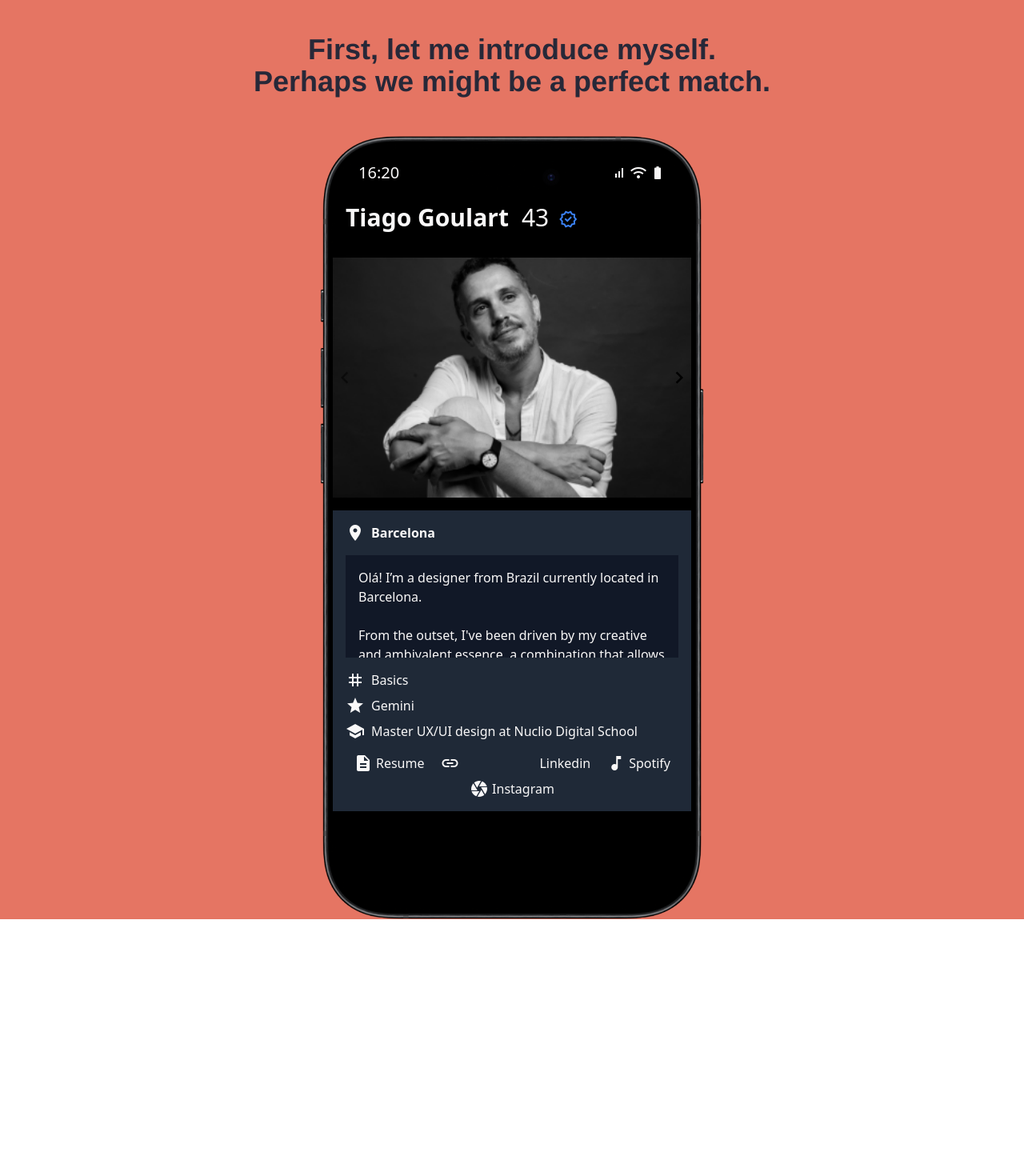
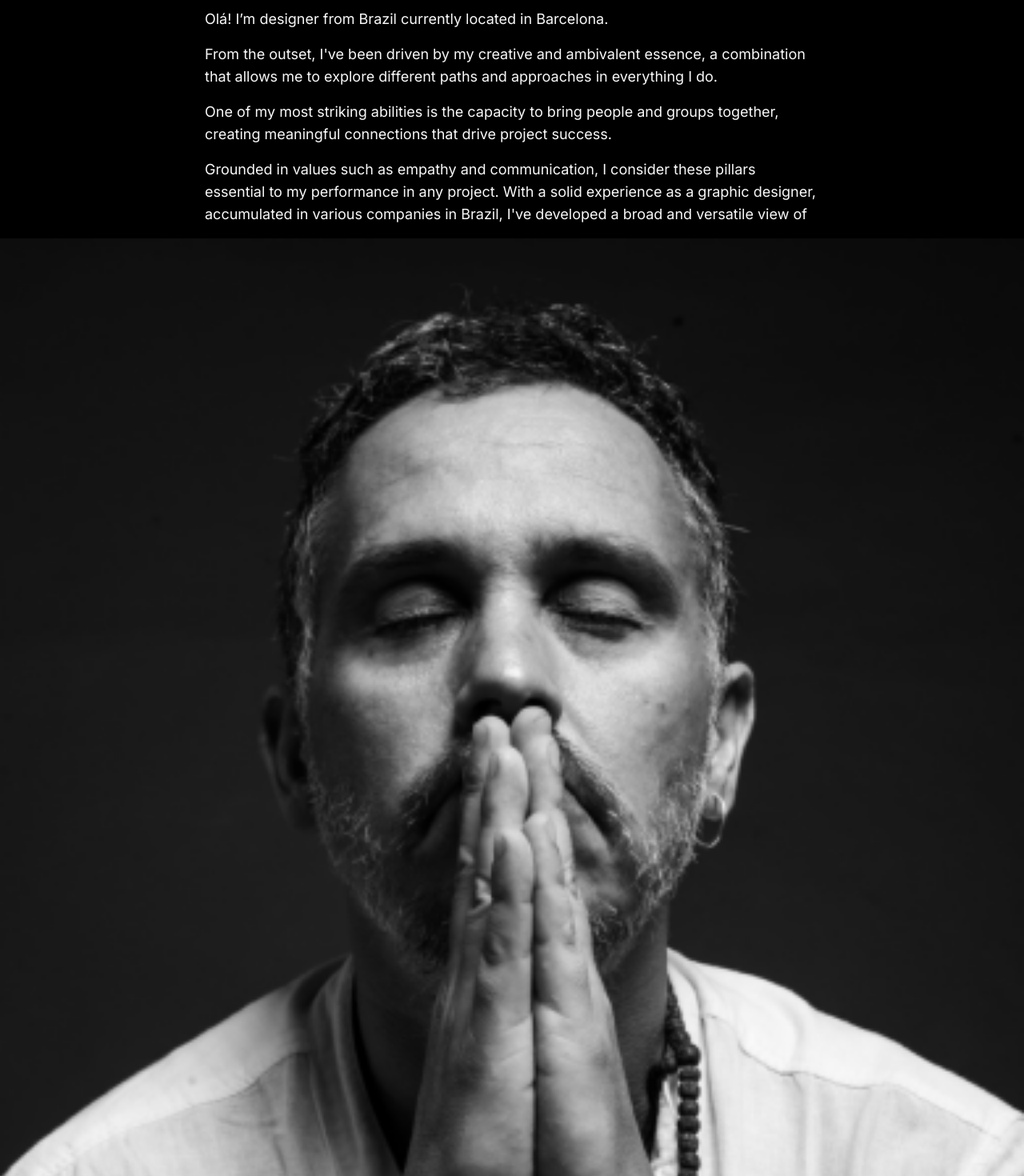
Before and after one commit to guibgoulart/tiago-portfolio, a Vue app: page / in a window 1280 px wide. Shown: the part 960-2430 px from the top of the page at 80% size. Before the commit the page ends 2109 px from the top, so only its background shows below. Built offline with nearby package versions, Linux system fonts and the light colour scheme; the HTML template or start-up script is replaced by a standard one; a web font is replaced by a local one.

Commit message:
update bio component

```diff
--- /dev/null
+++ b/src/components/Bio/BioComponent.vue
@@ -0,0 +1,45 @@
+<template>
+  <div class="container bg-black flex flex-col items-center rounded-lg mx-auto">
+    <div class="text-center p-6 md:pt-12 md:pb-6">
+      <h1 class="text-white text-2xl md:text-4xl font-bold">First, let me introduce myself. <br> Perhaps we might be a perfect match.</h1>
+    </div>
+    <div class="overflow-y-scroll max-h-72 mx-64 mt-10 mb-4 pt-4 font-inter font-thin">
+      <p class="text-white text-base md:text-lg mb-4">
+        Olá! I’m designer from Brazil currently located in Barcelona.
+      </p>
+      <p class="text-white text-base md:text-lg mb-4">
+        From the outset, I've been driven by my creative and ambivalent essence, a combination that allows me to explore different paths and approaches in everything I do.
+      </p>
+      <p class="text-white text-base md:text-lg mb-4">
+        One of my most striking abilities is the capacity to bring people and groups together, creating meaningful connections that drive project success.
+      </p>
+      <p class="text-white text-base md:text-lg mb-4">
+        Grounded in values such as empathy and communication, I consider these pillars essential to my performance in any project. With a solid experience as a graphic designer, accumulated in various companies in Brazil, I've developed a broad and versatile view of the design world.
+      </p>
+      <p class="text-white text-base md:text-lg mb-4">
+        Recently, I completed a master's degree in UX UI Design at Nuclio Digital School, where I deepened my knowledge and mastery of the latest trends and practices in the field of user experience and user interface design.
+      </p>
+      <p class="text-white text-base md:text-lg mb-4">
+        My professional journey also led me to an enriching four-and-a-half-year experience in Barcelona, where I worked as Customer Service on a Google project. This experience broadened my global perspective and honed my communication and customer service skills.
+      </p>
+      <p class="text-white text-base md:text-lg mb-4">
+        In addition to my involvement in the design world, one of my great passions is music. I majored in Literature and built a solid career as a songwriter/composer and musician, bringing a unique sensitivity and diverse creative approach to all aspects of my professional life.
+      </p>
+    </div>
+    <div class="w-full rounded-b-lg overflow-hidden">
+        <img src="@/assets/foto-intro.png" alt="Profile Picture" class="w-full object-cover h-auto">
+    </div>
+  </div>
+</template>
+
+<script>
+export default {
+  name: 'BioComponent',
+}
+</script>
+
+<style scoped>
+.bg-black {
+  background-color: #000;
+}
+</style>
--- a/src/components/Intro/IntroComponent.vue
+++ b/src/components/Intro/IntroComponent.vue
@@ -1,6 +1,6 @@
 <template>
-    <div class="container mx-auto p-4 font-playfair">
-        <div class="bg-black text-white p-6 rounded-lg shadow-lg">
+    <div class="container mt-8 font-playfair">
+        <div class="bg-black text-white p-6 rounded-lg">
             <div class="flex flex-col md:flex-row justify-between items-center">
                 <div class="text-left md:ml-4">
                     <p class="text-lg md:text-3xl mb-2">
@@ -15,7 +15,7 @@
                     </p>
                     <p class="text-lg md:text-3xl">Peace! ✊🏽</p>
                     <div class="flex justify-center my-4 md:my-0">
-                        <img src="@/assets/what-huh.gif" alt="Confused Travolta" class="rounded-lg shadow-lg" />
+                        <img src="@/assets/what-huh.gif" alt="Confused Travolta" class="rounded-lg" />
                     </div>
                 </div>
             </div>
--- a/src/components/MatchComponent/CarouselComponent.vue
+++ /dev/null
@@ -1,41 +0,0 @@
-<template>
-  <Carousel :items-to-show="1" class="carousel-size">
-    <Slide v-for="(image, index) in images" :key="index">
-      <img :src="image" :alt="`Image ${index + 1}`" class="w-full h-full object-cover" />
-    </Slide>
-    <template #addons>
-      <Navigation />
-    </template>
-  </Carousel>
-</template>
-
-<script>
-import { defineComponent } from 'vue'
-import { Carousel, Slide, Navigation } from 'vue3-carousel'
-import 'vue3-carousel/dist/carousel.css'
-
-export default defineComponent({
-  name: 'CarouselComponent',
-  components: {
-    Carousel,
-    Slide,
-    Navigation,
-  },
-  props: {
-    images: {
-      type: Array,
-      required: true
-    }
-  }
-})
-</script>
-
-<style scoped>
-.carousel-size {
-  width: 100%;
-  height: 40vw;
-  /* Adjust height based on the viewport width for responsiveness */
-  max-height: 300px;
-  /* Set a maximum height */
-}
-</style>
--- a/src/components/MatchComponent/InfoSection.vue
+++ /dev/null
@@ -1,94 +0,0 @@
-<template>
-  <div class="bg-gray-800 text-white p-4 info-size">
-    <!-- Location Section -->
-    <div class="flex items-center mb-4">
-      <span class="material-icons">location_on</span>
-      <span class="ml-2 font-bold">Barcelona</span>
-    </div>
-    <!-- Scrollable Text Section -->
-    <div class="bg-gray-900 p-4 h-32 overflow-y-scroll mb-4">
-      <p>
-        Olá! I’m a designer from Brazil currently located in Barcelona.
-        <br><br>
-        From the outset, I've been driven by my creative and ambivalent essence, a combination that allows me to
-        explore
-        different paths and approaches in everything I do.
-        <br><br>
-        One of my most striking abilities is the capacity to bring people and groups together, creating meaningful
-        connections that drive project success.
-        <br><br>
-        Grounded in values such as empathy and communication, I consider these pillars essential to my performance
-        in any
-        project. With a solid experience as a graphic designer, accumulated in various companies in Brazil, I've
-        developed
-        a broad and versatile view of the design world.
-        <br><br>
-        Recently, I completed a master's degree in UX UI Design at Nuclio Digital School, where I deepened my
-        knowledge
-        and mastery of the latest trends and practices in the field of user experience and user interface design.
-        <br><br>
-        My professional journey also led me to an enriching four-and-a-half-year experience in Barcelona, where I
-        worked
-        as Customer Service on a Google project. This experience broadened my global perspective and honed my
-        communication and customer service skills.
-        <br><br>
-        In addition to my involvement in the design world, one of my great passions is music. I majored in
-        Literature and
-        built a solid career as a songwriter/composer and musician, bringing a unique sensitivity and diverse
-        creative
-        approach to all aspects of my professional life.
-      </p>
-    </div>
-    <!-- Basics Section -->
-    <div class="mb-4">
-      <div class="flex items-center mb-2">
-        <span class="material-icons">tag</span>
-        <span class="ml-2">Basics</span>
-      </div>
-      <div class="flex items-center mb-2">
-        <span class="material-icons">star</span>
-        <span class="ml-2">Gemini</span>
-      </div>
-      <div class="flex items-center mb-2">
-        <span class="material-icons">school</span>
-        <span class="ml-2">Master UX/UI design at Nuclio Digital School</span>
-      </div>
-    </div>
-    <!-- Links Section -->
-    <div class="flex justify-around mb-2">
-      <a href="#" class="flex items-center space-x-1">
-        <span class="material-icons">description</span>
-        <span>Resume</span>
-      </a>
-      <a href="#" class="flex items-center space-x-1">
-        <span class="material-icons">linkedin</span>
-        <span>Linkedin</span>
-      </a>
-      <a href="#" class="flex items-center space-x-1">
-        <span class="material-icons">music_note</span>
-        <span>Spotify</span>
-      </a>
-    </div>
-    <div class="flex justify-center">
-      <a href="#" class="flex items-center space-x-1">
-        <span class="material-icons">camera</span>
-        <span>Instagram</span>
-      </a>
-    </div>
-  </div>
-</template>
-
-<script>
-export default {
-  name: 'InfoSection'
-}
-</script>
-
-<style scoped>
-.info-size {
-  width: 100%;
-  max-width: 100%;
-  box-sizing: border-box;
-  padding: 1rem;
-}
-</style>
--- a/src/components/MatchComponent/IphoneHeader.vue
+++ /dev/null
@@ -1,23 +0,0 @@
-<template>
-  <div class="flex flex-col justify-start text-white px-4 md:px-0"> <!-- Added padding -->
-    <div class="flex justify-between items-center mt-4 px-4 md:px-8">
-      <span class="text-sm md:text-xl">16:20</span>
-      <div class="flex items-center space-x-1">
-        <span class="material-symbols-outlined text-base md:text-xl">signal_cellular_alt</span>
-        <span class="material-symbols-outlined text-base md:text-xl">wifi</span>
-        <span class="material-symbols-outlined text-base md:text-xl">battery_full</span>
-      </div>
-    </div>
-    <div class="flex items-center mt-6 ml-2 mb-4 md:ml-4">
-      <span class="font-semibold text-2xl md:text-3xl">Tiago Goulart</span>
-      <span class="ml-2 md:ml-4 text-2xl md:text-3xl">43</span>
-      <span class="text-blue-500 ml-2 md:ml-3 mt-1 material-symbols-outlined text-2xl">verified</span>
-    </div>
-  </div>
-</template>
-
-<script>
-export default {
-  name: 'IphoneHeader'
-}
-</script>
--- a/src/components/MatchComponent/MatchComponent.vue
+++ /dev/null
@@ -1,70 +0,0 @@
-<template>
-  <div class="bg-red flex flex-col items-center justify-start pt-10 px-4 md:px-0">
-    <!-- Added px-4 for padding -->
-    <div class="text-center text-black font-helvetica font-bold mt-8 mb-4">
-      <p class="text-2xl md:text-4xl">First, let me introduce myself.</p>
-      <p class="text-2xl md:text-4xl">Perhaps we might be a perfect match.</p>
-    </div>
-    <div class="relative mt-8 iphone-container max-w-full md:max-w-2xl">
-      <img src="@/assets/iphone.png" alt="iPhone Mockup" class="iphone-mockup" />
-      <div class="absolute top-0 left-0 w-full p-4 iphone-content">
-        <IphoneHeader />
-        <div class="flex-1 overflow-hidden mt-4">
-          <CarouselComponent :images="images" />
-        </div>
-        <div class="mt-4">
-          <InfoSection />
-        </div>
-      </div>
-    </div>
-  </div>
-</template>
-
-<script>
-import { defineComponent } from 'vue'
-import IphoneHeader from './IphoneHeader.vue'
-import CarouselComponent from './CarouselComponent.vue'
-import InfoSection from './InfoSection.vue'
-import foto1 from '@/assets/foto1.png'
-import foto2 from '@/assets/foto2.png'
-import foto3 from '@/assets/foto3.png'
-import foto4 from '@/assets/foto4.png'
-import foto5 from '@/assets/foto5.png'
-
-export default defineComponent({
-  name: 'MainComponent',
-  components: {
-    IphoneHeader,
-    CarouselComponent,
-    InfoSection
-  },
-  data() {
-    return {
-      images: [foto1, foto2, foto3, foto4, foto5]
-    }
-  }
-})
-</script>
-<style scoped>
-.iphone-mockup {
-  width: 100%;
-  max-width: 80vw;
-  max-width: 30rem;
-}
-
-.iphone-container {
-  position: relative;
-  width: 100%;
-  max-width: 30rem;
-  overflow: hidden;
-  /* Prevent content overflow */
-}
-
-.iphone-content {
-  display: flex;
-  flex-direction: column;
-  justify-content: space-between;
-  max-width: 100%;
-  box-sizing: border-box;
-}
-</style>
--- a/src/views/HomeView.vue
+++ b/src/views/HomeView.vue
@@ -2,12 +2,14 @@
 import NavbarComponent from '@/components/Navbar/NavbarComponent.vue';
 import IntroComponent from '@/components/Intro/IntroComponent.vue';
 import QuoteComponent from '@/components/Quote/QuoteComponent.vue';
-import MatchComponent from '@/components/MatchComponent/MatchComponent.vue';
+import BioComponent from '@/components/Bio/BioComponent.vue';
 </script>
 
 <template>
-    <NavbarComponent />
-    <IntroComponent />
-    <QuoteComponent />
-    <MatchComponent />
-    </template>
+    <div>
+        <NavbarComponent />
+        <IntroComponent />
+        <BioComponent />
+        <QuoteComponent />
+    </div>
+</template>
--- a/tailwind.config.js
+++ b/tailwind.config.js
@@ -15,13 +15,11 @@ export default {
       },
       colors: {
         black: '#272838',
+        'soft-black': '#333',
         yellow: '#F1D770',
         red: '#E57563',
         white: '#F9F8F8'
       },
-      maxWidth: {
-        1440: '1440px'
-      }
     }
   },
   plugins: [typography]
```
Also changed, not shown: src/assets/foto-intro.png (added).
